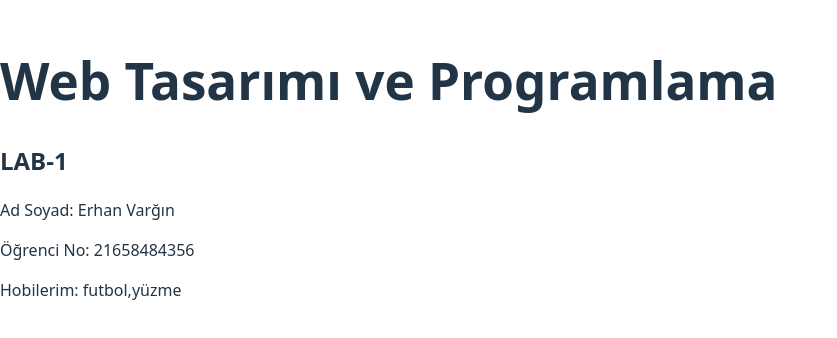
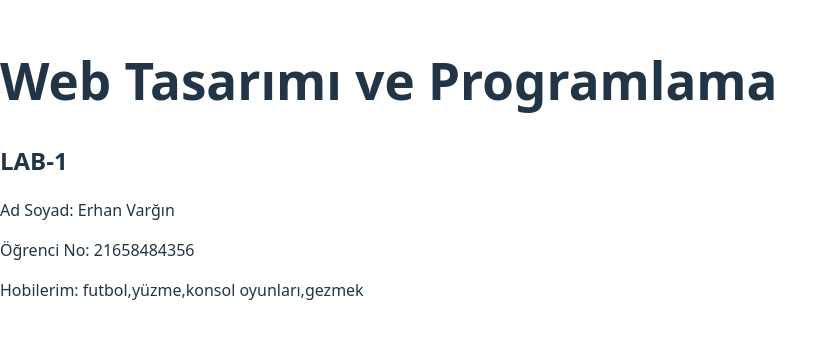
Before and after one commit to Erhanvargin12/web-lab-hello, a React (Vite) app: page / in a window 1280 px wide. Shown: the part 232-570 px from the top of the page, without its empty margins (0-837 px from the left). Built offline with nearby package versions, Linux system fonts and the light colour scheme.

Commit message:
style: update page styling and layout

```diff
--- a/src/App.tsx
+++ b/src/App.tsx
@@ -5,7 +5,7 @@ function App() {
       <h2>LAB-1</h2>
       <p>Ad Soyad: Erhan Varğın</p>
       <p>Öğrenci No: 21658484356</p>
-      <p>Hobilerim: futbol,yüzme</p>
+      <p>Hobilerim: futbol,yüzme,konsol oyunları,gezmek</p>
     </div>
   );
 }
```
